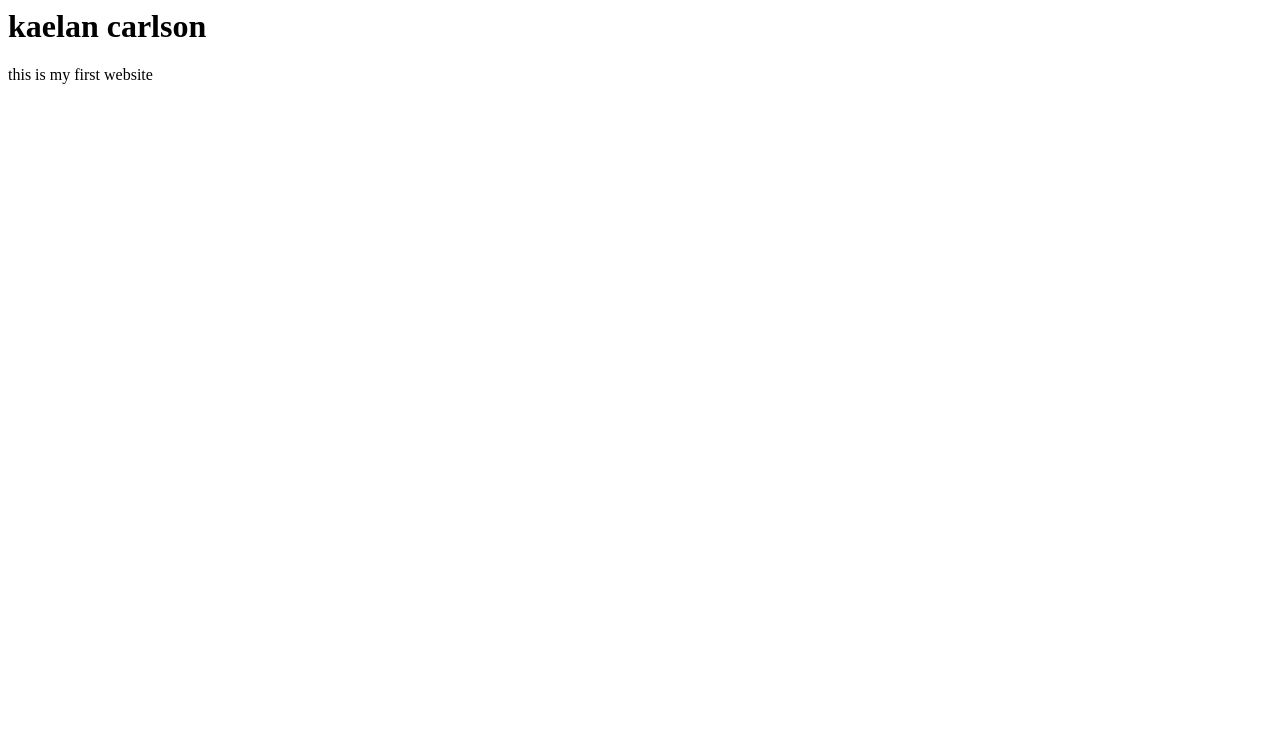
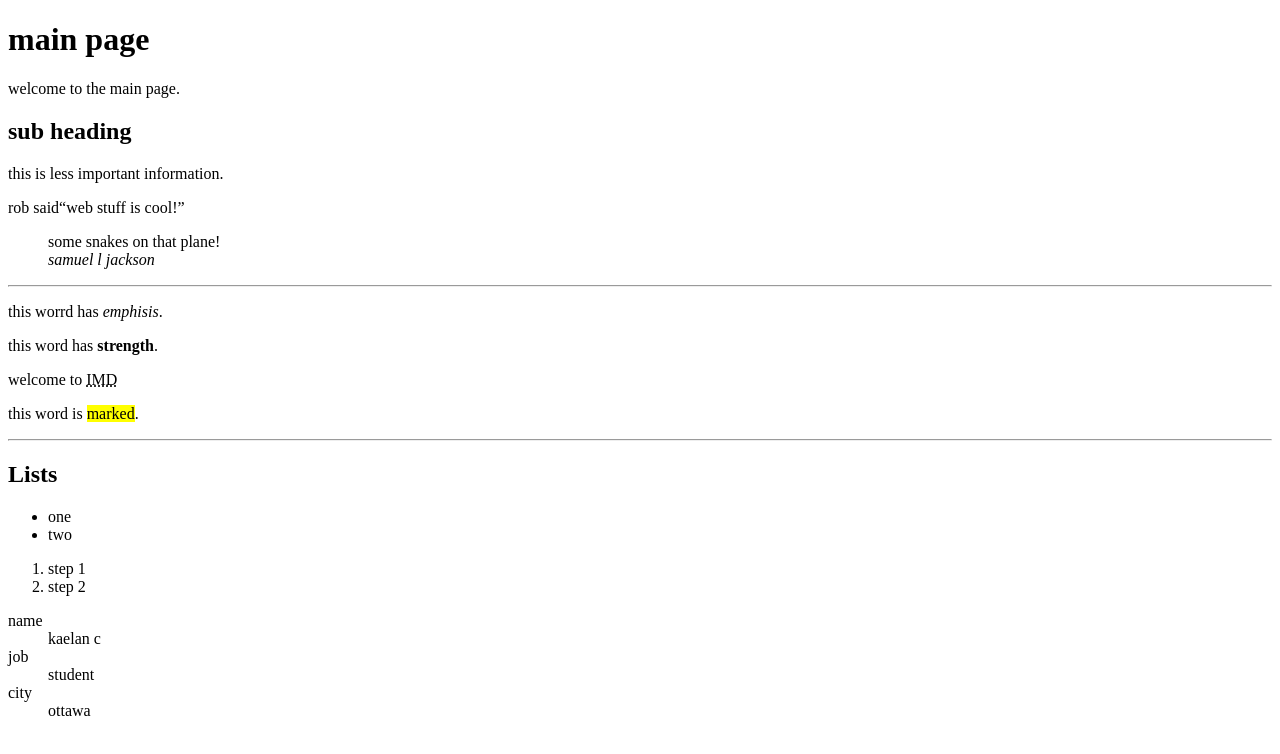
Before and after one commit to carl0175/carl0175.github.io, a plain HTML site: page demo/index.html in a window 1280 px wide. Drawn offline with Linux system fonts and the light colour scheme.

Commit message:
adds header

```diff
--- a/demo/index.html
+++ b/demo/index.html
@@ -1,2 +1,44 @@
-<h1>kaelan carlson</h1>
-<p>this is my first website</p>
+<!DOCTYPE html>
+<html lang="en">
+  <head>
+    <meta charset="UTF-8">
+    <meta name="veiwport" content="width-device-width, initial">
+    <title>week 3 demo</title>
+  </head>
+  <body>
+    <h1>main page</h1>
+  <p>welcome to the main page.</p>
+  <h2>sub heading</h2>
+  <p>this is less important information.</p>
+  <p>rob said<q>web stuff is cool!</q></p>
+  <blockquote>
+     some snakes on that plane!<br>
+     <cite>samuel l jackson</cite>
+  </blockquote>
+  <hr>
+  <p>this worrd has <em>emphisis</em>.</p>
+  <p>this word has <strong>strength</strong>.</p>
+  <p>welcome to <abbr title="Interactive Media Design">IMD</abbr></p>
+  <p>this word is <mark>marked</mark>.</p>
+  <hr>
+  <h2>Lists</h2>
+  <ul>
+    <li>one</li>
+    <li>two</li>
+  </ul>
+  <ol>
+    <li>step 1</li>
+    <li>step 2</li>
+  </ol>
+  <d1>
+    <dt>name</dt>
+    <dd>kaelan c</dd>
+
+    <dt>job</dt>
+    <dd>student</dd>
+
+    <dt>city</dt>
+    <dd>ottawa</dd>
+  </d1>
+  </body>
+</html>
```
